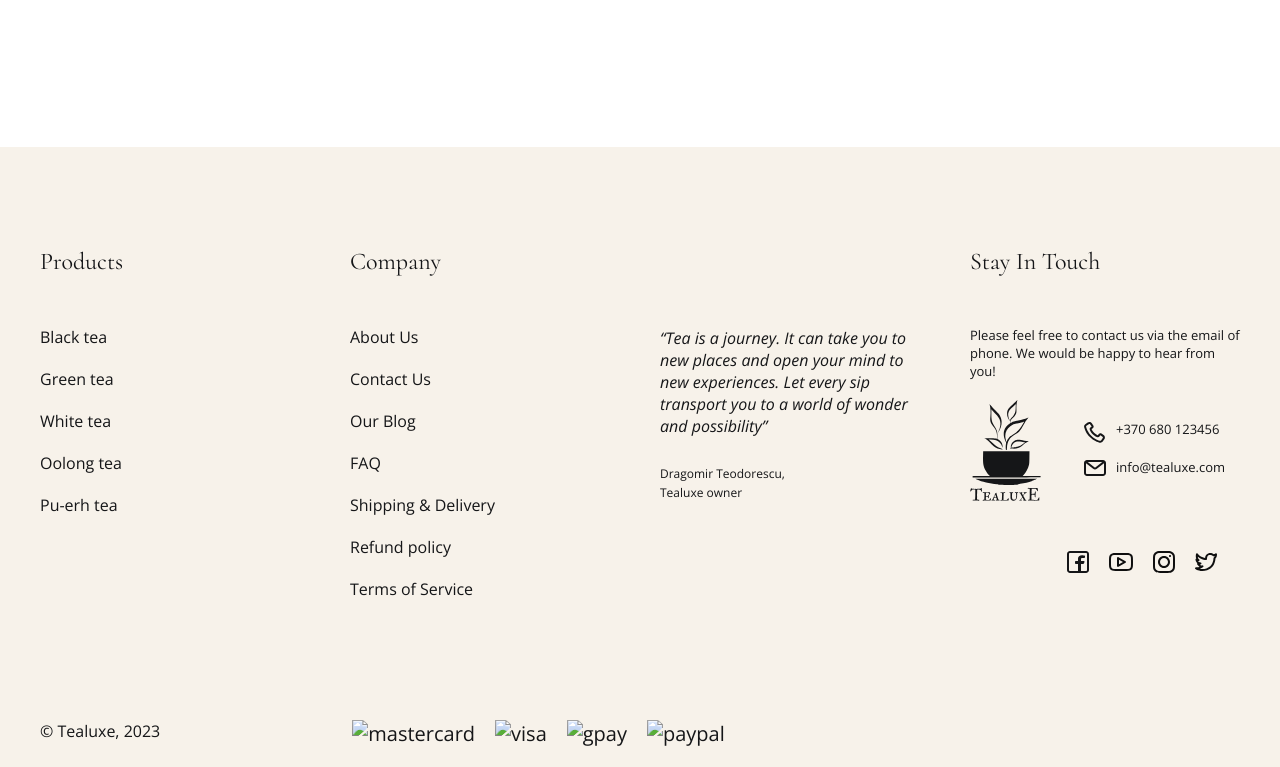
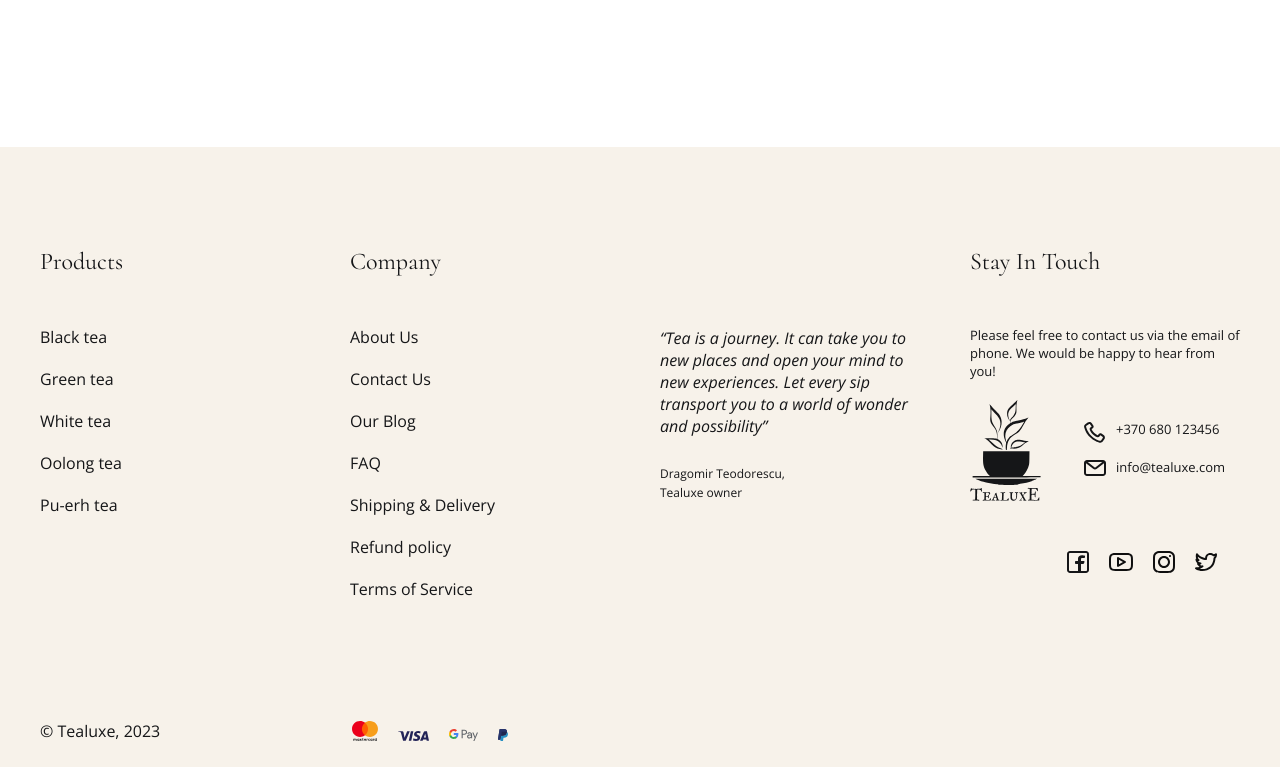
Before and after one commit to nestaleks/tea, a plain HTML site: page index.html in a window 1280 px wide. Shown: the part 4071-4838 px from the top of the page. Drawn offline with nearby package versions, Linux system fonts and the light colour scheme; the site is published under a folder, as on GitHub Pages, so addresses that start at the root find nothing.

Commit message:
Update index.html

```diff
--- a/index.html
+++ b/index.html
@@ -375,16 +375,16 @@
           <p class="footer__copy">© Tealuxe, 2023</p>
           <ul class="partners__logo">
             <li class="partners__logo-item">
-              <img src="/images/partners-1.svg" alt="mastercard">
+              <img src="./images/partners-1.svg" alt="mastercard">
             </li>
             <li class="partners__logo-item">
-              <img src="/images/partners-2.svg" alt="visa">
+              <img src="./images/partners-2.svg" alt="visa">
             </li>
             <li class="partners__logo-item">
-              <img src="/images/partners-3.svg" alt="gpay">
+              <img src="./images/partners-3.svg" alt="gpay">
             </li>
             <li class="partners__logo-item">
-              <img src="/images/partners-4.svg" alt="paypal">
+              <img src="./images/partners-4.svg" alt="paypal">
             </li>
           </ul>
         </div>
```
